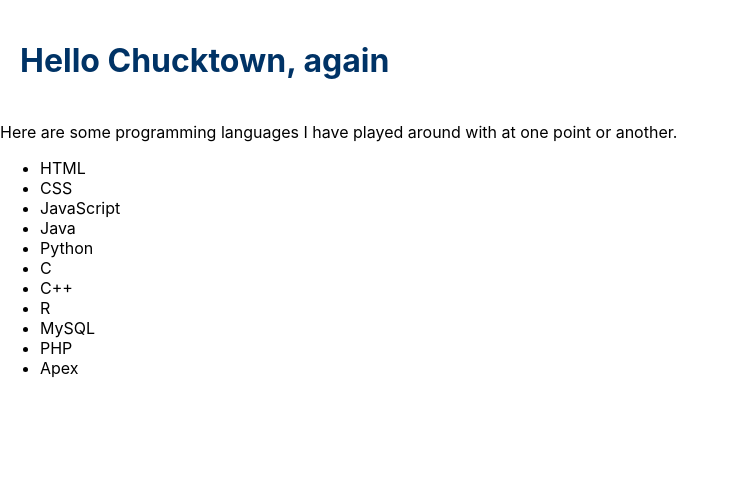
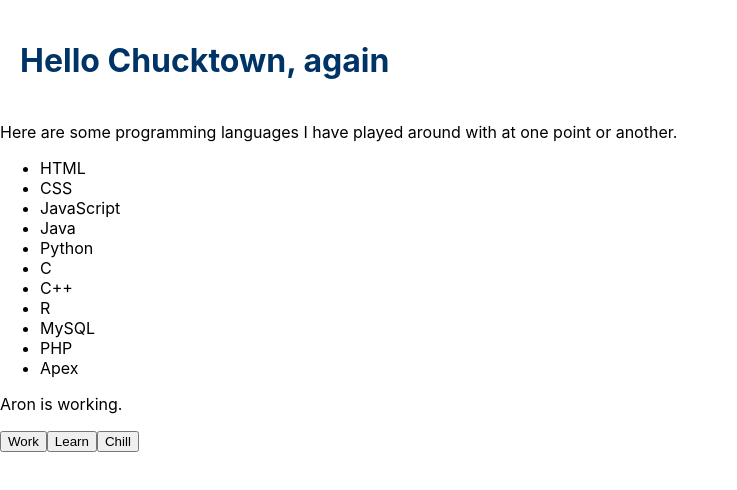
Before and after one commit to AronKuch/first-reaction, a React (Create React App) app: page / in a window 1280 px wide. Shown: the top 490 px of the page, without its empty margins (0-737 px from the left). Built offline with nearby package versions, Linux system fonts and the light colour scheme.

Commit message:
Little playing with state and useState

```diff
--- a/src/App.js
+++ b/src/App.js
@@ -1,4 +1,4 @@
-
+import React, {useState} from "react";
 import './App.css';
 import logo_html5 from "./HTML5.svg";
 import logo_R from "./R.svg";
@@ -45,11 +45,24 @@ function List(props){
    );
 }
 
+
+
 function App(props) {
+  const [status, setStatus] = useState("working");
   return (
     <div className="App">
       <Head city = "Chucktown"/>
       {props.pictures ? <Pictures /> : <List />}
+      <p>Aron is {status}.</p>
+      <button onClick={() => setStatus("working")}>
+        Work
+      </button>
+      <button onClick={() => setStatus("learning")}>
+        Learn
+      </button>
+      <button onClick={() => setStatus("chilling")}>
+        Chill
+      </button>
     </div>
   );
 }
```
